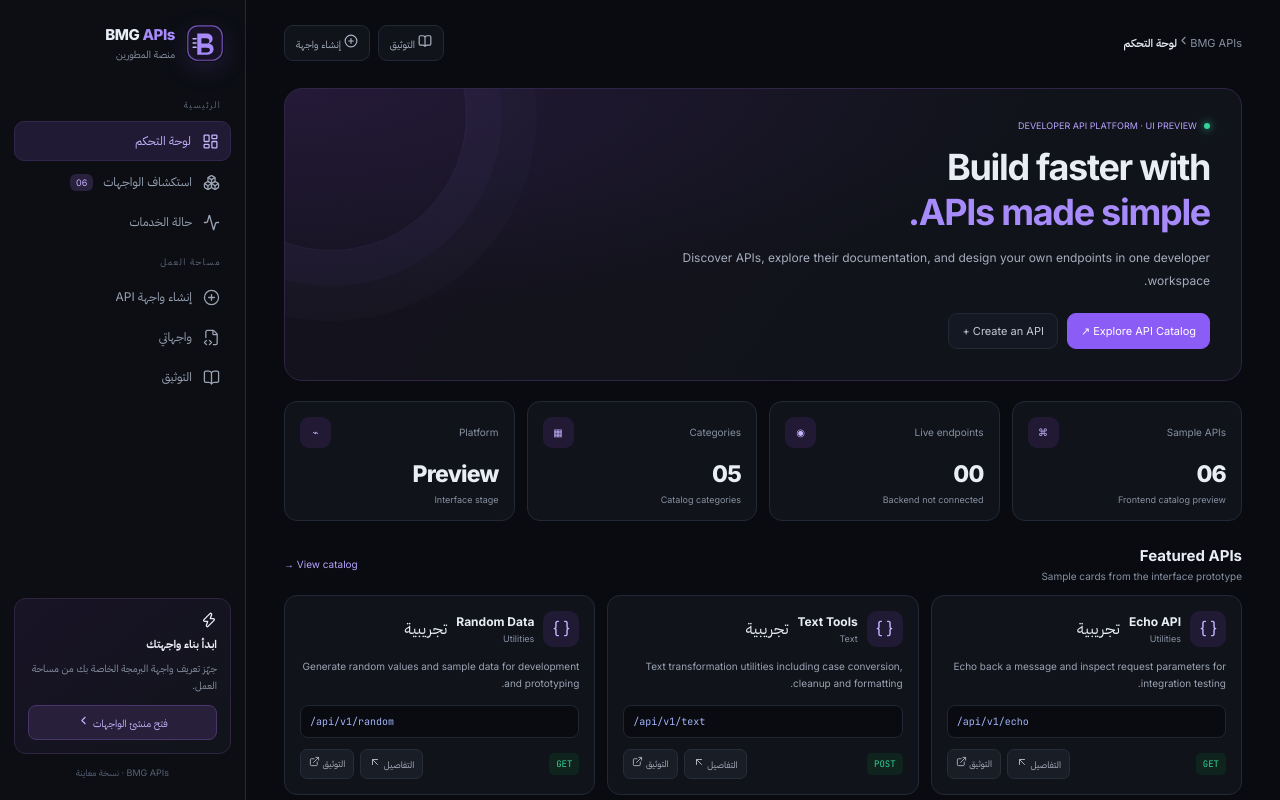
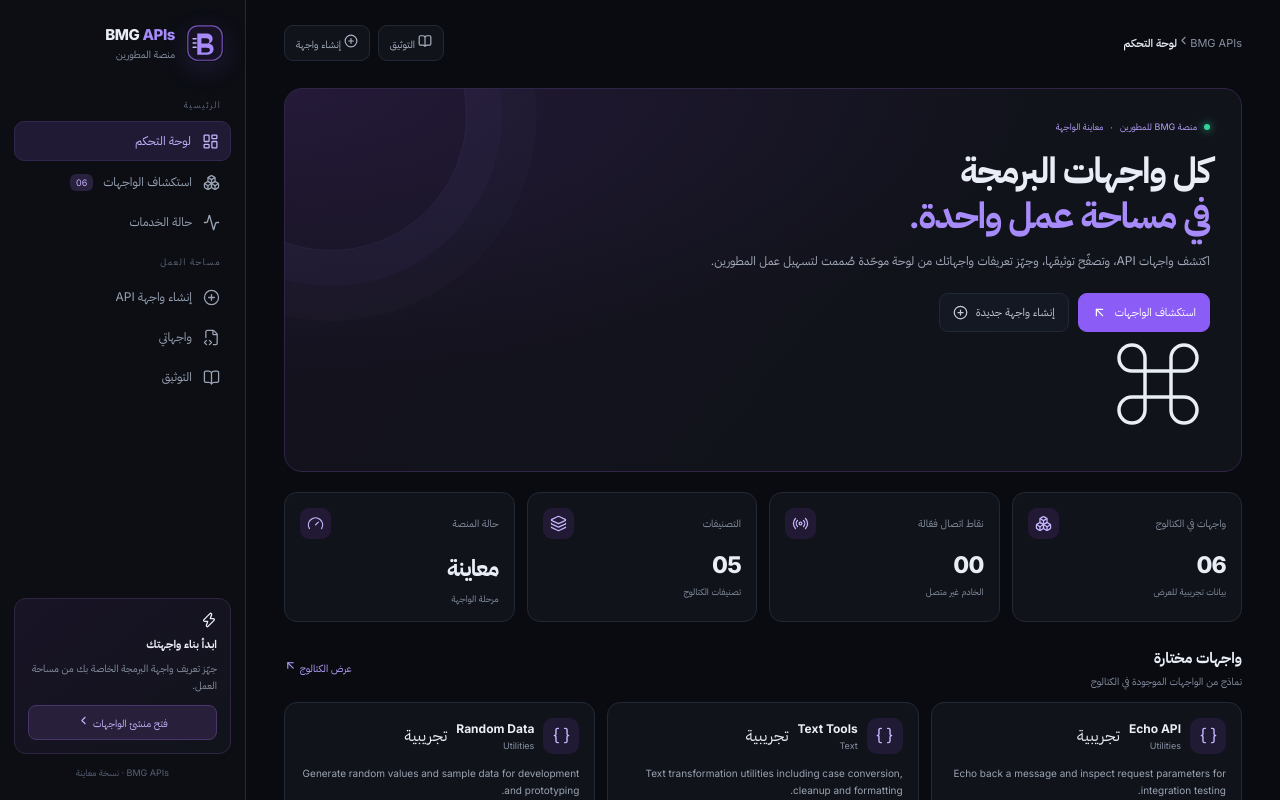
Before and after one commit to T7-T7/Bmg-Apis, a Next.js app: page / in a window 1280 px wide. Shown: the top 800 px of the page. Built offline with nearby package versions, Linux system fonts and the light colour scheme.

Commit message:
واجهة عربية RTL وتحسين تجربة الاستخدام

```diff
--- a/app/page.tsx
+++ b/app/page.tsx
@@ -1,12 +1,13 @@
 import Link from "next/link";
+import { Activity, ArrowUpLeft, Boxes, CirclePlus, Command, Gauge, Layers3, Radio, Sparkles } from "lucide-react";
 import ApiCard from "@/components/api-card";
 import { apiCatalog, categories } from "@/lib/api-data";
 
 const stats = [
-  { label: "Sample APIs", value: String(apiCatalog.length).padStart(2, "0"), icon: "⌘", note: "Frontend catalog preview" },
-  { label: "Live endpoints", value: "00", icon: "◉", note: "Backend not connected" },
-  { label: "Categories", value: String(categories.length - 1).padStart(2, "0"), icon: "▦", note: "Catalog categories" },
-  { label: "Platform", value: "Preview", icon: "⌁", note: "Interface stage" },
+  { label: "واجهات في الكتالوج", value: String(apiCatalog.length).padStart(2, "0"), icon: Boxes, note: "بيانات تجريبية للعرض" },
+  { label: "نقاط اتصال فعّالة", value: "00", icon: Radio, note: "الخادم غير متصل" },
+  { label: "التصنيفات", value: String(categories.length - 1).padStart(2, "0"), icon: Layers3, note: "تصنيفات الكتالوج" },
+  { label: "حالة المنصة", value: "معاينة", icon: Gauge, note: "مرحلة الواجهة" },
 ];
 
 export default function DashboardPage() {
@@ -14,19 +15,21 @@ export default function DashboardPage() {
     <>
       <section className="hero">
         <div className="hero-inner">
-          <div className="live-label"><span className="live-dot" /> DEVELOPER API PLATFORM · UI PREVIEW</div>
-          <h1>Build faster with<br /><span>APIs made simple.</span></h1>
-          <p>Discover APIs, explore their documentation, and design your own endpoints in one developer workspace.</p>
-          <div className="hero-buttons"><Link className="primary-btn" href="/apis">Explore API Catalog ↗</Link><Link className="secondary-btn" href="/create">Create an API +</Link></div>
+          <div className="live-label"><span className="live-dot" /> منصة BMG للمطورين <span className="hero-label-separator">·</span> معاينة الواجهة</div>
+          <h1>كل واجهات البرمجة<br /><span>في مساحة عمل واحدة.</span></h1>
+          <p>اكتشف واجهات API، وتصفّح توثيقها، وجهّز تعريفات واجهاتك من لوحة موحّدة صُممت لتسهيل عمل المطورين.</p>
+          <div className="hero-buttons"><Link className="primary-btn" href="/apis">استكشاف الواجهات <ArrowUpLeft size={15} /></Link><Link className="secondary-btn" href="/create">إنشاء واجهة جديدة <CirclePlus size={15} /></Link></div>
+          <div className="hero-decoration"><Command size={104} strokeWidth={0.8} /></div>
         </div>
       </section>
-      <section className="stats-grid">{stats.map(stat => (
-        <div className="stat-card" key={stat.label}><div className="stat-head"><span>{stat.label}</span><span className="stat-icon">{stat.icon}</span></div><div className="stat-value">{stat.value}</div><div className="stat-note">{stat.note}</div></div>
-      ))}</section>
-      <div className="section-title"><div><h2>Featured APIs</h2><p>Sample cards from the interface prototype</p></div><Link href="/apis">View catalog →</Link></div>
+      <section className="stats-grid">{stats.map(stat => {
+        const Icon = stat.icon;
+        return <div className="stat-card" key={stat.label}><div className="stat-head"><span>{stat.label}</span><span className="stat-icon"><Icon size={17} strokeWidth={1.8} /></span></div><div className="stat-value">{stat.value}</div><div className="stat-note">{stat.note}</div></div>;
+      })}</section>
+      <div className="section-title"><div><h2>واجهات مختارة</h2><p>نماذج من الواجهات الموجودة في الكتالوج</p></div><Link href="/apis">عرض الكتالوج <ArrowUpLeft size={13} /></Link></div>
       <div className="card-grid">{apiCatalog.slice(0, 3).map(api => <ApiCard api={api} key={api.slug} />)}</div>
-      <div className="section-title"><div><h2>Start building</h2><p>Draft your API definition using the visual builder</p></div></div>
-      <div className="panel start-panel"><div><strong>Design your first API</strong><p>Configure its route, request method, inputs and response sample.</p></div><Link href="/create" className="primary-btn">Open Builder ↗</Link></div>
+      <div className="section-title"><div><h2>ابدأ مشروعك</h2><p>جهّز تعريف واجهة API باستخدام المنشئ المرئي</p></div></div>
+      <div className="panel start-panel"><div className="start-panel-copy"><strong>صمّم أول واجهة API لك</strong><p>حدّد المسار وطريقة الطلب والمدخلات ونموذج الاستجابة.</p></div><Link href="/create" className="primary-btn">فتح منشئ الواجهات <ArrowUpLeft size={14} /></Link></div>
     </>
   );
 }
```
